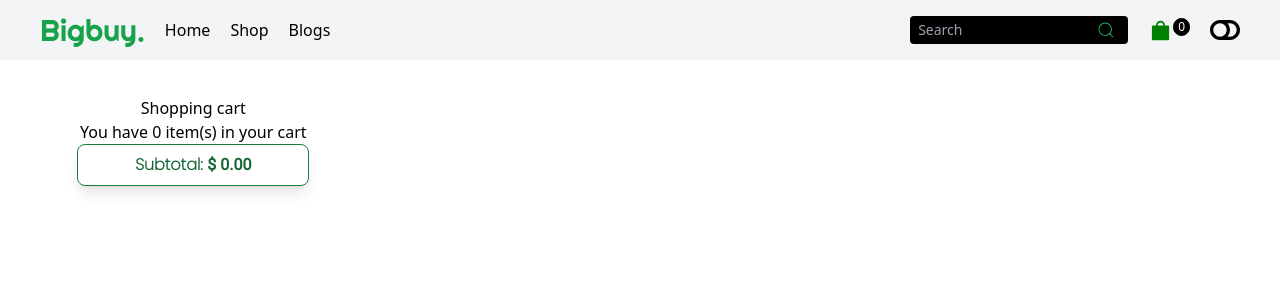
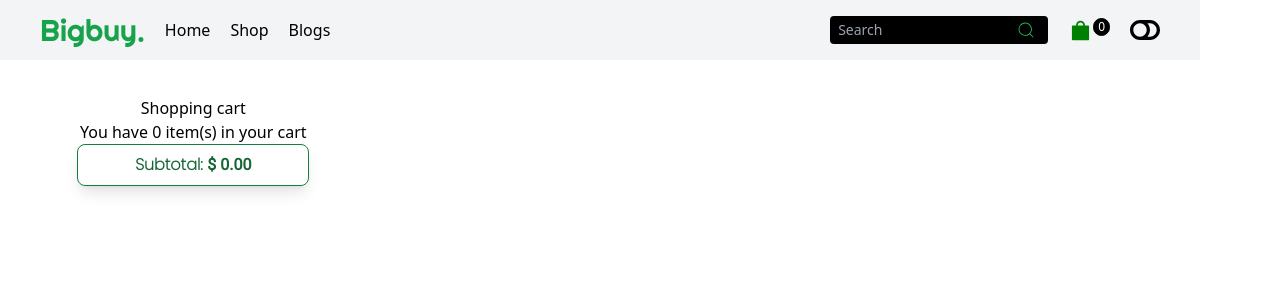
Before and after one commit to ODDIFIED/my-best-buy, a React (Vite) app: page /Cart in a window 1280 px wide. Shown: the top 300 px of the page. Built offline with nearby package versions, Linux system fonts and the light colour scheme.

Commit message:
first commit

```diff
--- a/src/component/HomeFolder/Navbar/Hero.jsx
+++ b/src/component/HomeFolder/Navbar/Hero.jsx
@@ -4,8 +4,8 @@ import { motion } from "framer-motion";
 
 const Hero = () => {
   return (
-    <div>
-      <div class=" w-full  sm:px-10 py-10 mx-auto  bg-gray-200   dark:bg-gray-900 dark:text-white ">
+    <div className=" ">
+      <div class=" w-full container sm:px-10 py-10 mx-auto  bg-gray-200   dark:bg-gray-900 dark:text-white ">
         <div className=" mt-20  w-full sm:flex sm:flex-row sm:justify-between xxs:items-center sm:gap-10 xxs:flex-col ">
           <motion.div
             initial={{ x: "-250vw" }}
--- a/src/component/HomeFolder/Navbar/Navbar.jsx
+++ b/src/component/HomeFolder/Navbar/Navbar.jsx
@@ -36,7 +36,7 @@ const Navbar = () => {
   };
 
   return (
-    <div className="  dark:bg-gray-900  dark:text-white duration-200 w-full fixed z-40 dark:border  dark:border-green-600 dark:border-b-1 dark:border-t-0 dark:border-x-0">
+    <div className="  dark:bg-gray-900  dark:text-white duration-200 w-full container fixed z-40 dark:border  dark:border-green-600 dark:border-b-1 dark:border-t-0 dark:border-x-0">
       <div className=" bg-gray-100 dark:bg-gray-900 sm:flex sm:justify-between sm:items-center xxs:hidden sm:px-10 md:px-10 py-3">
         <div className=" w-full container flex justify-start items-center ">
           {/* left side */}
```
